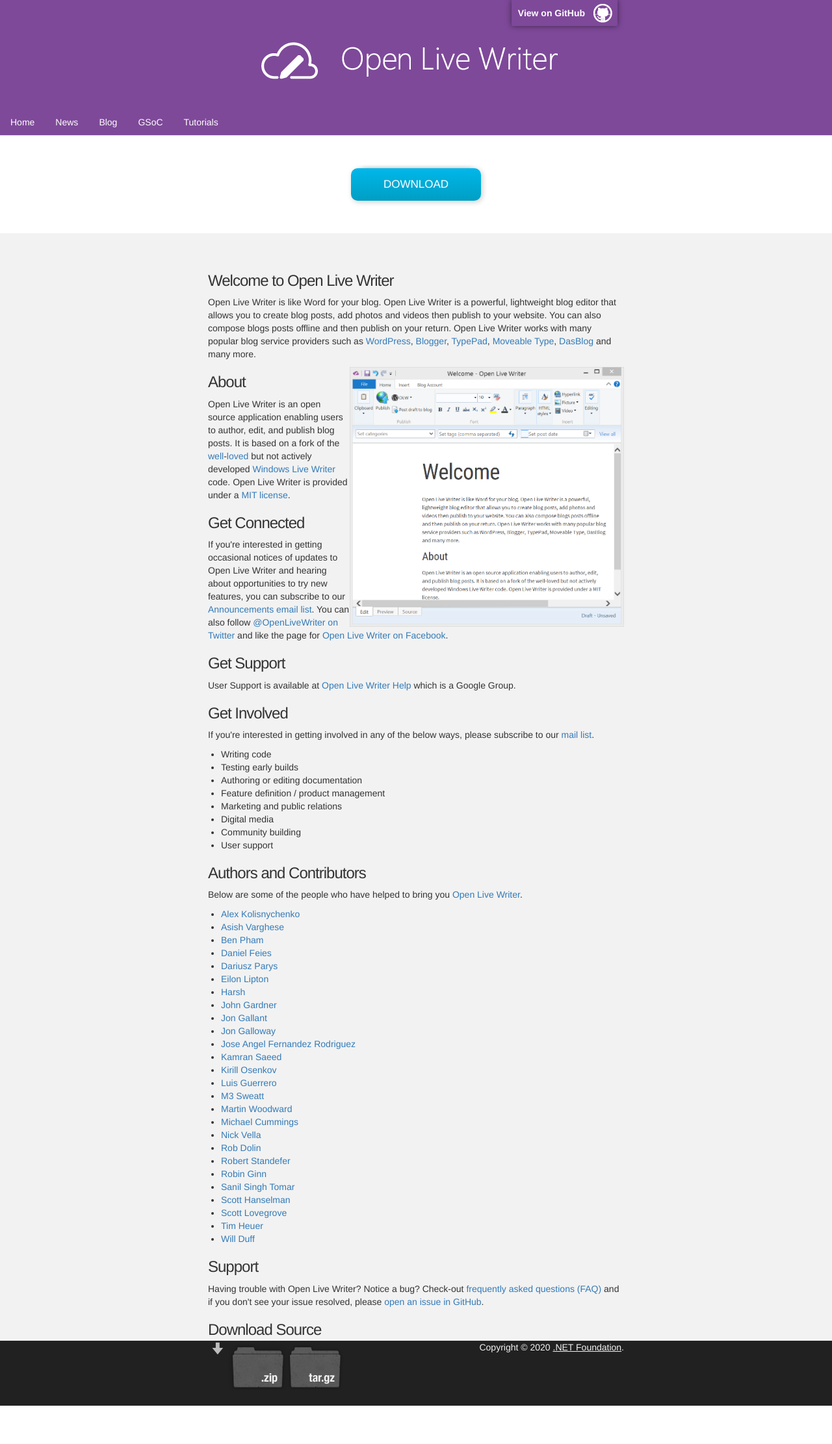
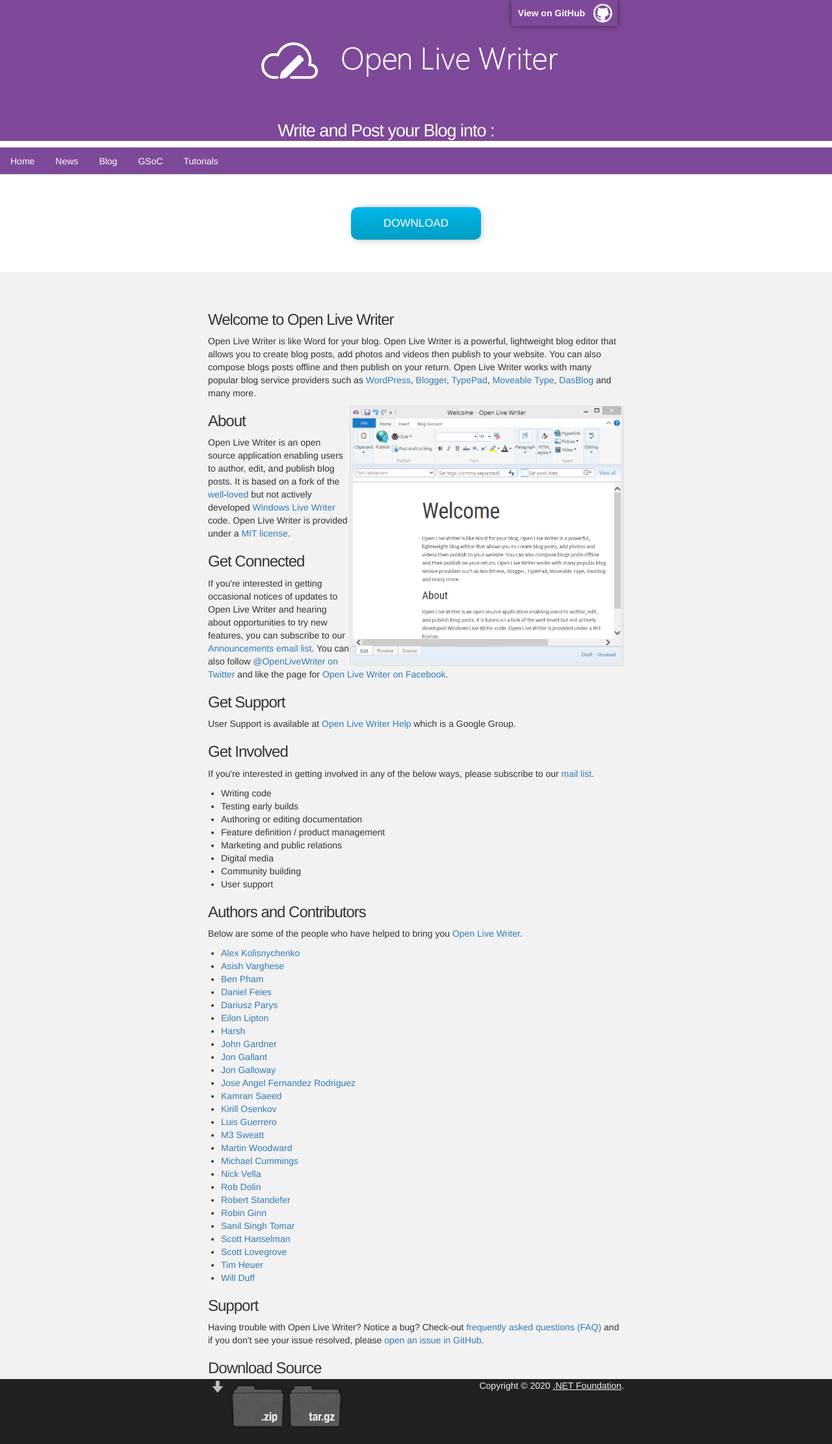
Before and after one commit to OpenLiveWriter/OpenLiveWriter.Github.io, a Jekyll site: the page built from index.html, in a window 1280 px wide. Shown: the whole page at 65% size. Built offline with Jekyll 4.4.1, drawn with Linux system fonts in a browser that asks for light colours; before the commit the page ends 2164 px from its top, so only the background shows below that.

Commit message:
added style into typed.js

```diff
--- a/_includes/header.html
+++ b/_includes/header.html
@@ -1,4 +1,17 @@
 <body>
+    <style>
+    .txt h1
+        {
+            text-align: center;
+            font-size: 27px;
+            font-family:'Lucida Grande', 'Calibri',;
+                color:white;
+        }
+        .type
+        {
+            color: #00b7ea;
+        }
+    </style>
 <div class="main-container">
     {% include google_analytics.html %}
     <!-- OLW banner and GitHub badge -->
@@ -9,6 +22,23 @@
             {% if page.subtitle %}
             <h2 id="project_tagline">{{ page.subtitle }}</h2>
             {% endif %}
+            <div class="txt">
+                <h1>Write and Post your Blog into :<span class="type"></span></h1>
+            </div>
+            <script src="https://cdn.jsdelivr.net/npm/typed.js@2.0.11"></script>
+            <script>
+                var typed2 = new Typed('.type', {
+    strings: ['Wordpress',
+              'Blogger',
+              'SharePoint',
+               'Typed and more'],
+    typeSpeed: 100,
+    backSpeed: 200,
+    fadeOut: true,
+    loop: true
+  });
+
+            </script>
         </header>
     </div>
     <!-- Tabbed navigation bar -->
--- a/stylesheets/stylesheet.css
+++ b/stylesheets/stylesheet.css
@@ -291,7 +291,17 @@
 #header_wrap .inner {
   padding: 20px 0px 0px 0px;
 }
-
+.txt h1
+        {
+            text-align: center;
+            font-size: 25px;
+            font-family:'Lucida Grande', 'Calibri',;
+                color:white;
+        }
+        .type
+        {
+            color: #00b7ea;
+        }
 #project_title {
   margin: 0;
   color: #fff;
```
